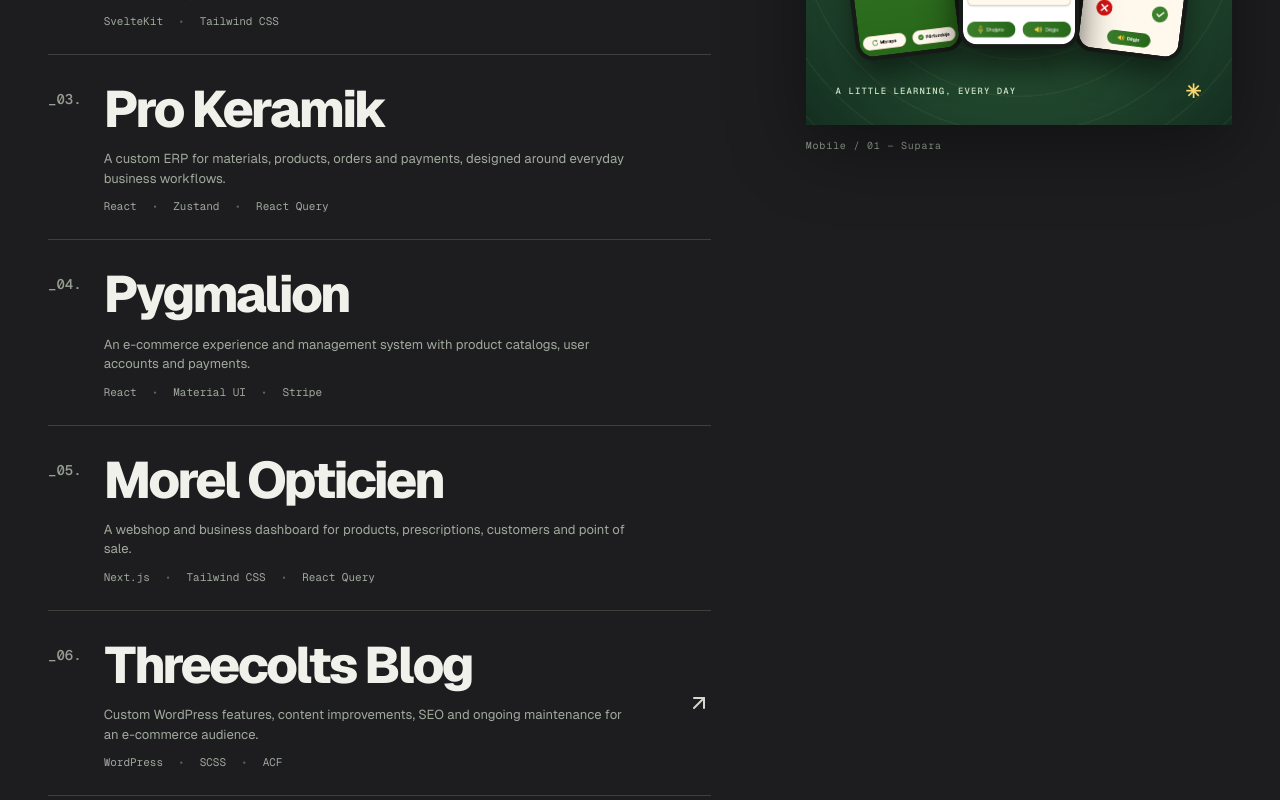
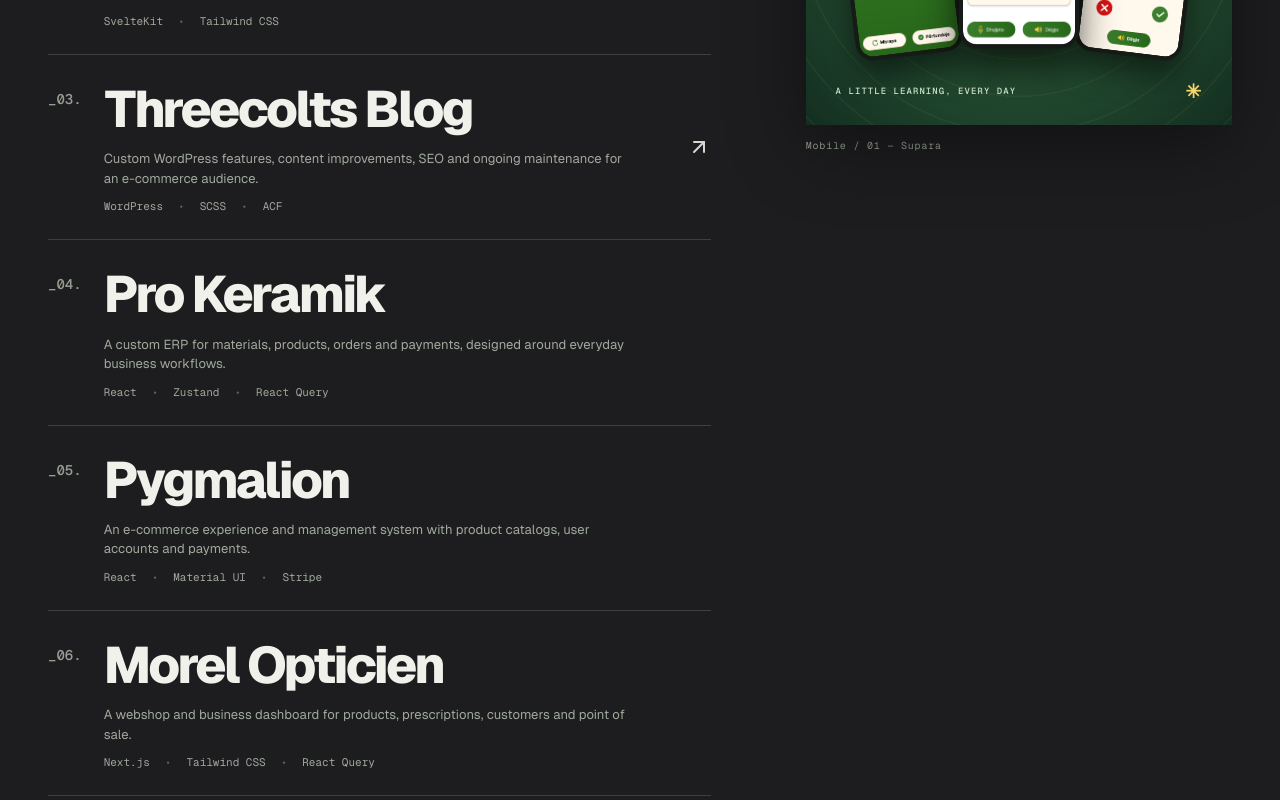
Before and after one commit to lirimh/portfolio, a Next.js app: page / in a window 1280 px wide. Shown: the part 3860-4660 px from the top of the page. Built offline with nearby package versions, Linux system fonts and the light colour scheme.

Commit message:
Group Threecolts projects together

```diff
--- a/src/app/page.tsx
+++ b/src/app/page.tsx
@@ -22,10 +22,10 @@ type Project = { number: string; name: string; category: Exclude<Category, "All"
 const projects: Project[] = [
   { number: "01", name: "Supara", category: "Mobile", subtitle: "Learning, made accessible", description: "An offline mobile learning experience for Albanian and German speakers, with audio, tracing, quizzes and saved progress.", tags: ["React Native", "Expo", "TypeScript"], link: "https://apps.apple.com/us/app/supara/id1485123002", linkLabel: "App Store", image: supara, tone: "sage" },
   { number: "02", name: "Threecolts", category: "Web", subtitle: "A sharper digital presence", description: "Redesigned and expanded the company website with reusable components and responsive pages.", tags: ["SvelteKit", "Tailwind CSS"], image: threecolts, link: "https://www.threecolts.com/", linkLabel: "Visit website", tone: "lavender" },
-  { number: "03", name: "Pro Keramik", category: "Systems", subtitle: "A better way to manage", description: "A custom ERP for materials, products, orders and payments, designed around everyday business workflows.", tags: ["React", "Zustand", "React Query"], image: proKeramik, tone: "peach" },
-  { number: "04", name: "Pygmalion", category: "Web", subtitle: "Commerce meets craft", description: "An e-commerce experience and management system with product catalogs, user accounts and payments.", tags: ["React", "Material UI", "Stripe"], image: pygmalion, tone: "sand" },
-  { number: "05", name: "Morel Opticien", category: "Systems", subtitle: "Tools for an optical business", description: "A webshop and business dashboard for products, prescriptions, customers and point of sale.", tags: ["Next.js", "Tailwind CSS", "React Query"], image: morel, tone: "blue" },
-  { number: "06", name: "Threecolts Blog", category: "Web", subtitle: "Content that works harder", description: "Custom WordPress features, content improvements, SEO and ongoing maintenance for an e-commerce audience.", tags: ["WordPress", "SCSS", "ACF"], image: blog, link: "https://www.threecolts.com/blog/", linkLabel: "Visit blog", tone: "yellow" },
+  { number: "03", name: "Threecolts Blog", category: "Web", subtitle: "Content that works harder", description: "Custom WordPress features, content improvements, SEO and ongoing maintenance for an e-commerce audience.", tags: ["WordPress", "SCSS", "ACF"], image: blog, link: "https://www.threecolts.com/blog/", linkLabel: "Visit blog", tone: "yellow" },
+  { number: "04", name: "Pro Keramik", category: "Systems", subtitle: "A better way to manage", description: "A custom ERP for materials, products, orders and payments, designed around everyday business workflows.", tags: ["React", "Zustand", "React Query"], image: proKeramik, tone: "peach" },
+  { number: "05", name: "Pygmalion", category: "Web", subtitle: "Commerce meets craft", description: "An e-commerce experience and management system with product catalogs, user accounts and payments.", tags: ["React", "Material UI", "Stripe"], image: pygmalion, tone: "sand" },
+  { number: "06", name: "Morel Opticien", category: "Systems", subtitle: "Tools for an optical business", description: "A webshop and business dashboard for products, prescriptions, customers and point of sale.", tags: ["Next.js", "Tailwind CSS", "React Query"], image: morel, tone: "blue" },
   { number: "07", name: "Motivate PT", category: "Web", subtitle: "Movement, online", description: "New pages and features for a personal training platform, improving responsiveness, SEO and performance.", tags: ["WordPress", "Elementor"], image: motivate, link: "https://www.motivatept.co.uk/", linkLabel: "Visit website", tone: "sage" },
   { number: "08", name: "Luigi Building", category: "Web", subtitle: "A foundation for growth", description: "A responsive construction company landing page with contact forms and performance improvements.", tags: ["WordPress", "Elementor"], image: luigi, link: "https://www.luigibuilding.com/", linkLabel: "Visit website", tone: "peach" },
 ];
```
